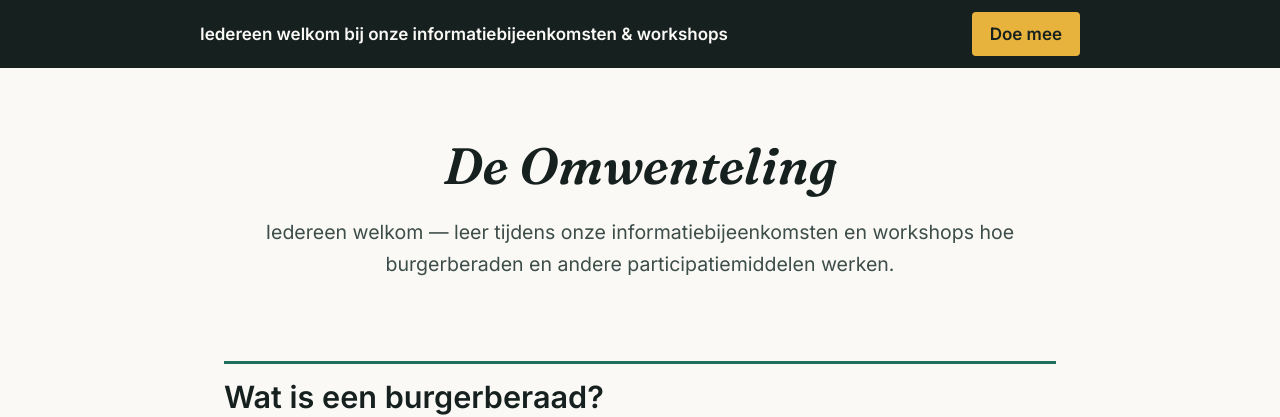
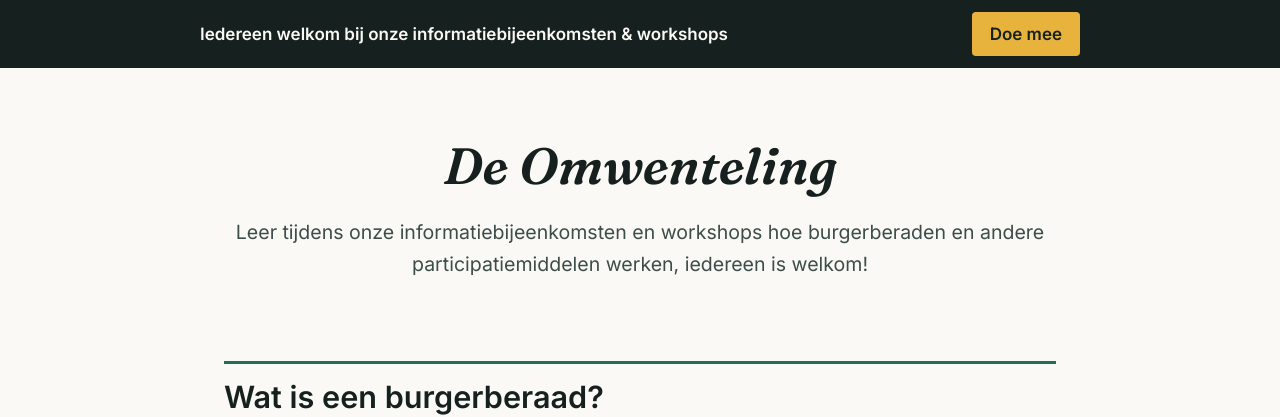
Before and after one commit to Klikblitser/Omwenteling, a Jekyll site: the page built from index.md, in a window 1280 px wide. Shown: the top 417 px of the page. Built offline with Jekyll 4.4.1, drawn with Linux system fonts in a browser that asks for light colours; our own code applies the rules of GitHub Pages for plain Markdown files.

Commit message:
kleine verandering

```diff
--- a/_config.yml
+++ b/_config.yml
@@ -1,2 +1,2 @@
 title: De Omwenteling
-description: Iedereen welkom — leer tijdens onze informatiebijeenkomsten en workshops hoe burgerberaden en andere participatiemiddelen werken.
+description: Leer tijdens onze informatiebijeenkomsten en workshops hoe burgerberaden en andere participatiemiddelen werken, iedereen is welkom!
```
